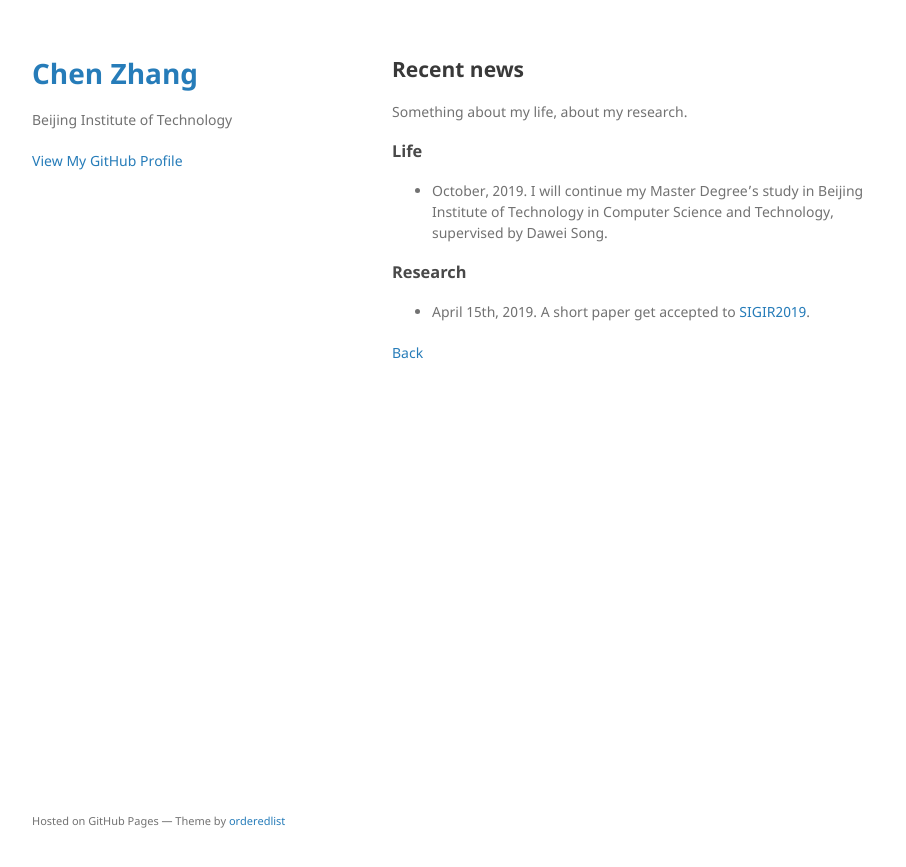
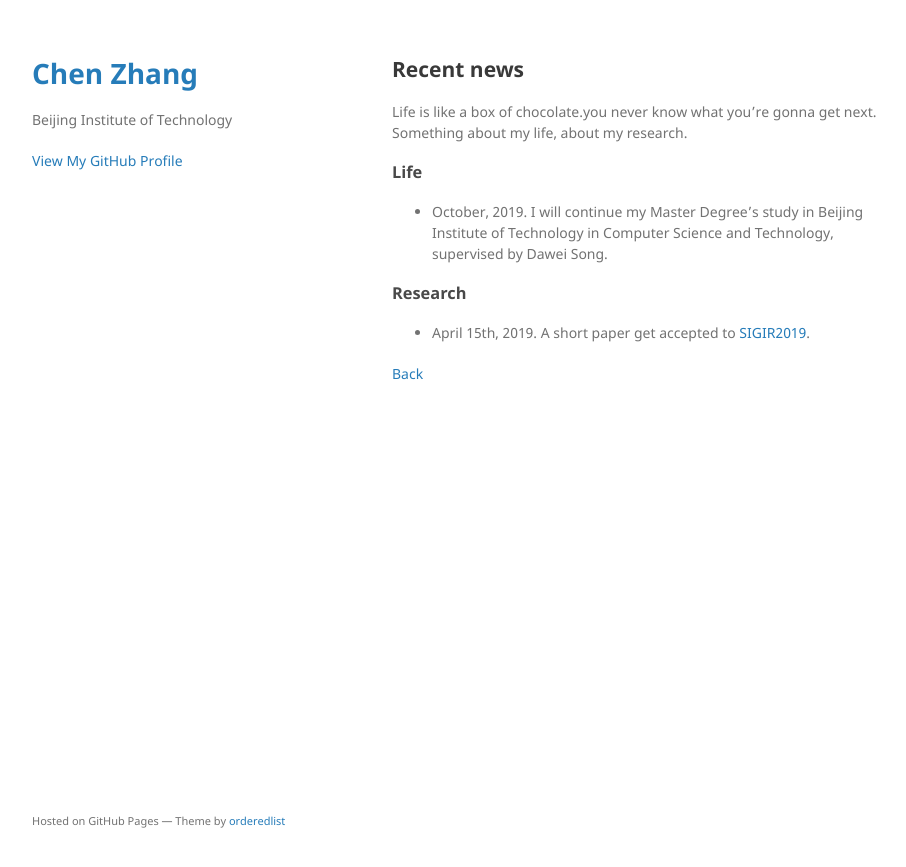
Before and after one commit to GeneZC/genezc.github.io, a Jekyll site: the page built from recent.md, in a window 1280 px wide. Shown: the top 867 px of the page, without its empty margins (178-1084 px from the left). Built offline with Jekyll 4.4.1, drawn with Linux system fonts in a browser that asks for light colours; our own code applies the rules of GitHub Pages for plain Markdown files.

Commit message:
Update recent.md

```diff
--- a/recent.md
+++ b/recent.md
@@ -4,7 +4,7 @@ layout: default
 
 ## Recent news
 
-Something about my life, about my research.
+Life is like a box of chocolate.you never know what you're gonna get next. Something about my life, about my research.
 
 ### Life
 
```
